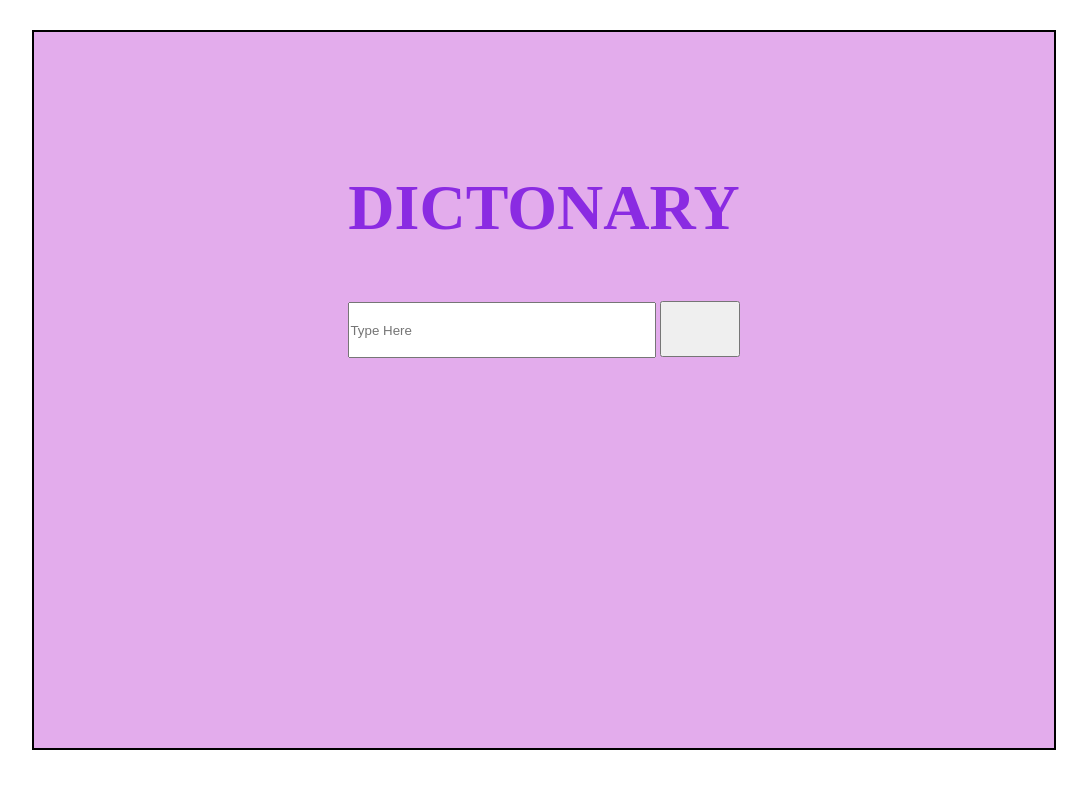
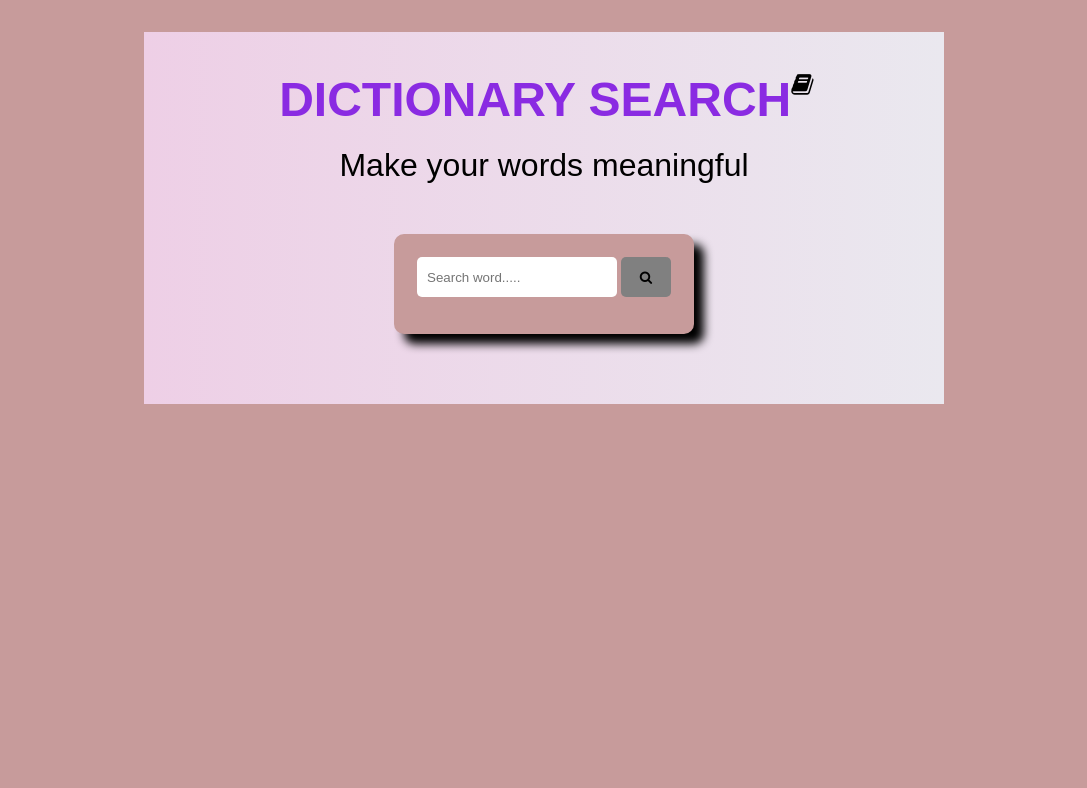
Before and after one commit to KopalGangrade/JAVASCRIPT_COHORT, a plain HTML site: page Fetch-API/Project_3/index.html in a window 1280 px wide. Shown: the whole page, without its empty margins (96-1183 px from the left). Drawn offline with Linux system fonts and the light colour scheme.

Commit message:
modification

```diff
--- a/Fetch-API/Project_3/index.html
+++ b/Fetch-API/Project_3/index.html
@@ -3,19 +3,29 @@
 <head>
     <meta charset="UTF-8">
     <meta name="viewport" content="width=device-width, initial-scale=1.0">
-    <title>Document</title>
+    <title>DIC_WEB</title>
     <link rel="stylesheet" href="style.css">
+    <link rel="stylesheet" href="https://cdnjs.cloudflare.com/ajax/libs/font-awesome/4.7.0/css/font-awesome.min.css">
 </head>
 <body>
     <div class="container">
-        <h1>DICTONARY</h1>
-        <div class="input_box">
-            <input type="text" id="input" placeholder="Type Here">
-            <button id="button"></button>
+        <div class="logo">
+            <div class="flex">
+                <h1>DICTIONARY SEARCH</h1>
+                <i style="font-size:24px" class="fa">&#xf02d;</i>
+            </div>
+        </div>
+        <p>Make your words meaningful</p>
+        <div class="search-container">
+            <div class="box">
+                <div class="searchbox">
+                    <input type="text" placeholder="Search word....." id="searchbar">
+                    <button type="button" id="button"><i class="fa fa-search"></i></button>
+                </div>
+            </div>
         </div>
         <div class="result"></div>
-        </div>
-
+    </div>
     <script src="script.js"></script>
 </body>
 </html>
--- a/Fetch-API/Project_3/script.js
+++ b/Fetch-API/Project_3/script.js
@@ -1,9 +1,50 @@
-let input_Text=document.getElementById("input");
-let button=document.getElementById("button");
-let result=document.getElementsByClassName("result");
+let searchBar = document.querySelector("#searchbar");
+let searchButton = document.querySelector("#button");
+let result = document.querySelector(".result");
 
+function searchWord(word) {
+  let url = `https://api.dictionaryapi.dev/api/v2/entries/en/${word}`;
+  fetch(url)
+    .then((response) => response.json())
+    .then((data) => {
+      console.log(data);
+      let textWord = document.createElement("h1");
+      textWord.textContent = `Word: ${data[0].word}`;
+      result.appendChild(textWord);
+      textWord.style.marginLeft = "20px";
+      textWord.style.marginTop = "20px";
 
-function findWord(){
+      let phonetics= document.createElement("h2");
+      phonetics.textContent = `Phonetics: ${data[0].phonetics[1].text}`;
+      result.appendChild(phonetics);
+      phonetics.style.marginTop = "20px";
 
-    let url =
+      let meaning = document.createElement("h2");
+      meaning.textContent = `Meaning: ${data[0].meanings[0].definitions[0].definition}`;
+      result.appendChild(meaning);
+      meaning.style.marginTop = "20px";
+
+      let synonums = document.createElement("h2");
+      synonums.textContent = `Synonums: ${data[0].meanings[0].synonyms[0]}`;
+      result.appendChild(synonums);
+      synonums.style.marginTop = "20px";
+
+      let antonyms = document.createElement("h2");
+      antonyms.textContent = `Antonyms: ${data[0].meanings[0].antonyms[0]}`;
+      result.appendChild(antonyms);
+      antonyms.style.marginTop = "20px";
+
+      result.style.display = "block";
+    })
+    .catch((error) => {
+      console.log(error);
+    });
 }
+
+function handleSearch() {
+  result.innerHTML = "";
+  searchWord(searchBar.value);
+  searchButton.removeEventListener("click", handleSearch);
+}
+
+searchButton.addEventListener("click", handleSearch);
--- a/Fetch-API/Project_3/style.css
+++ b/Fetch-API/Project_3/style.css
@@ -1,89 +1,88 @@
-/* *{
-    margin: 0;
-    padding: 0;
-    box-sizing: border-box;
-}
-
-.container{
-    height: 90vh;
-    width: 80%;
-    border: 2px solid black;
-    align-items: center;
-    margin: 30px 120px;
-    background: rgb(227, 172, 236);
-}
-
-h1{
-    font-size: 4rem;
-    color: blueviolet;
-
-}
-
-.input_box{
-    height: 10vh;
-    width: 20vh;
-    border: 2px solid brown;
-}
-#input{
-    position: absolute;
-    margin: 15vw;
-    height: 7vh;
-    width: 25vw;
-}
-
-#button{
-    position: absolute;
-    height: 7vh;
-    width: 10vh;
-    margin:15vw 89vh;
-} */
-
 * {
     margin: 0;
     padding: 0;
     box-sizing: border-box;
 }
 
-.container {
-    height: 90vh;
-    width: 80%;
-    border: 2px solid black;
-    display: flex;
-    flex-direction: column;
-    align-items: center;
-    justify-content: center;
-    margin: 30px auto; /* Center the container horizontally */
-    background: rgb(227, 172, 236);
-    position: relative; /* Needed for absolute positioning of children */
-    padding-bottom: 30vh ;
+body {
+    font-family: Arial, sans-serif;
+    margin-top: 4vh;
+    background: rgb(199, 155, 155);
 }
 
-h1 {
-    font-size: 4rem;
-    color: blueviolet;
-    text-align: center; /* Center the text within the h1 */
+.container {
+    max-width: 800px;
+    margin: 0 auto;
+    padding: 20px;
+    background: linear-gradient(to right, rgb(238, 207, 230) , rgb(234, 232, 239));
 }
 
-.input_box {
+.logo,
+p {
+    text-align: center;
+    margin-top: 20px;
+}
+
+h1{
+    margin-left: 9vw;
+    color: blueviolet;
+}
+
+.flex{
+    display: flex;
+}
+
+.logo h1 {
+    font-size: 3rem;
+}
+
+p {
+    font-size: 2rem;
+    margin-bottom: 20px;
+}
+
+.search-container {
     display: flex;
     justify-content: center;
-    align-items: center;
-    margin-top: 7vh;
-    gap: 4px;
+    margin: 50px;
 }
 
-#input {
-    height: 7vh;
-    width: 24vw;
-    margin-bottom: 10px; /* Add some space below the input */
+.box {
+    background: rgb(199, 155, 155);
+    height: 100px;
+    width: 300px;
+    border-radius: 10px;
+    box-shadow: 10px 10px 10px black;
 }
 
-#button {
-    height: 7vh;
-    width: 10vh;
-    margin-bottom: 12px;
-
+.searchbox {
+    display: flex;
+    justify-content: space-between;
+    align-items: center;
+    padding: 23px;
 }
 
-.result{
+input {
+    height: 40px;
+    width: 200px;
+    border-radius: 5px;
+    padding-left: 10px;
+    border: none;
 }
+
+button {
+    background: grey;
+    border: none;
+    height: 40px;
+    width: 50px;
+    border-radius: 5px;
+    cursor: pointer;
+}
+
+
+.result {
+    background-color: rgb(136, 138, 138);
+    padding: 20px;
+    border-radius: 10px;
+    display: none;
+}
```
